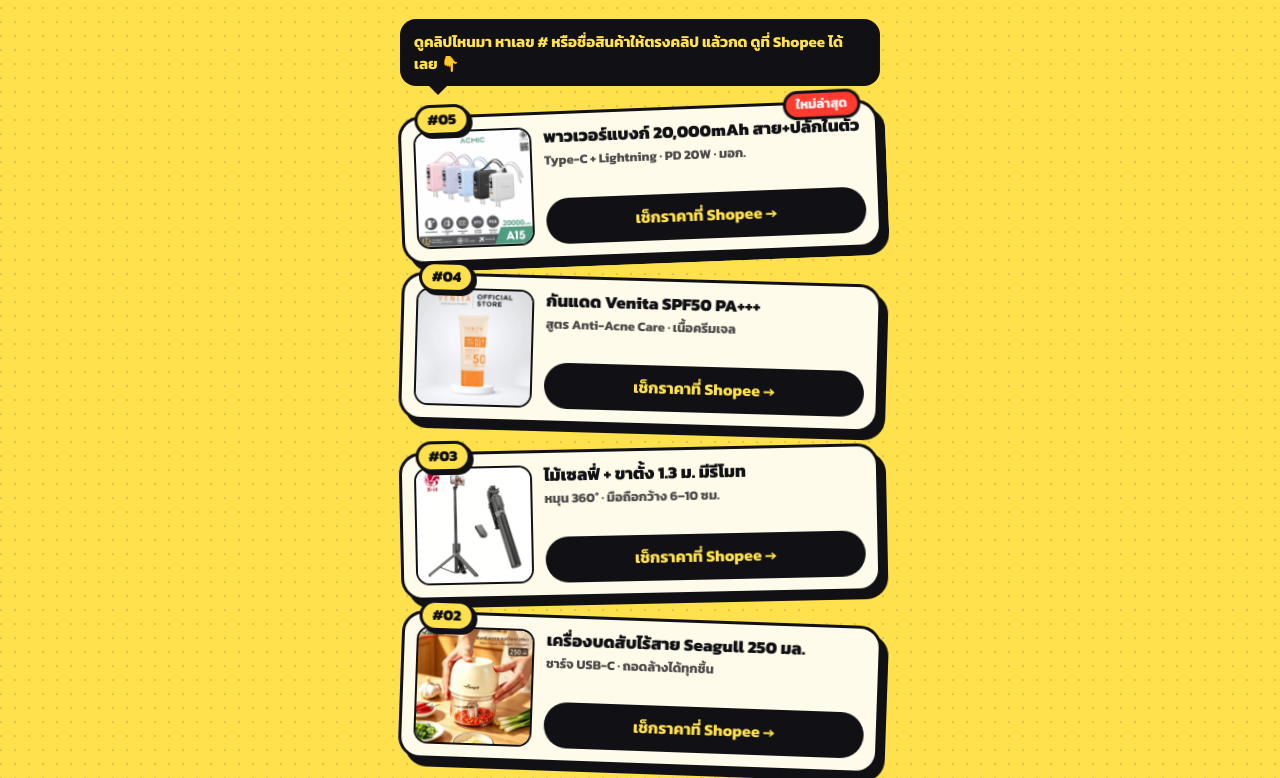
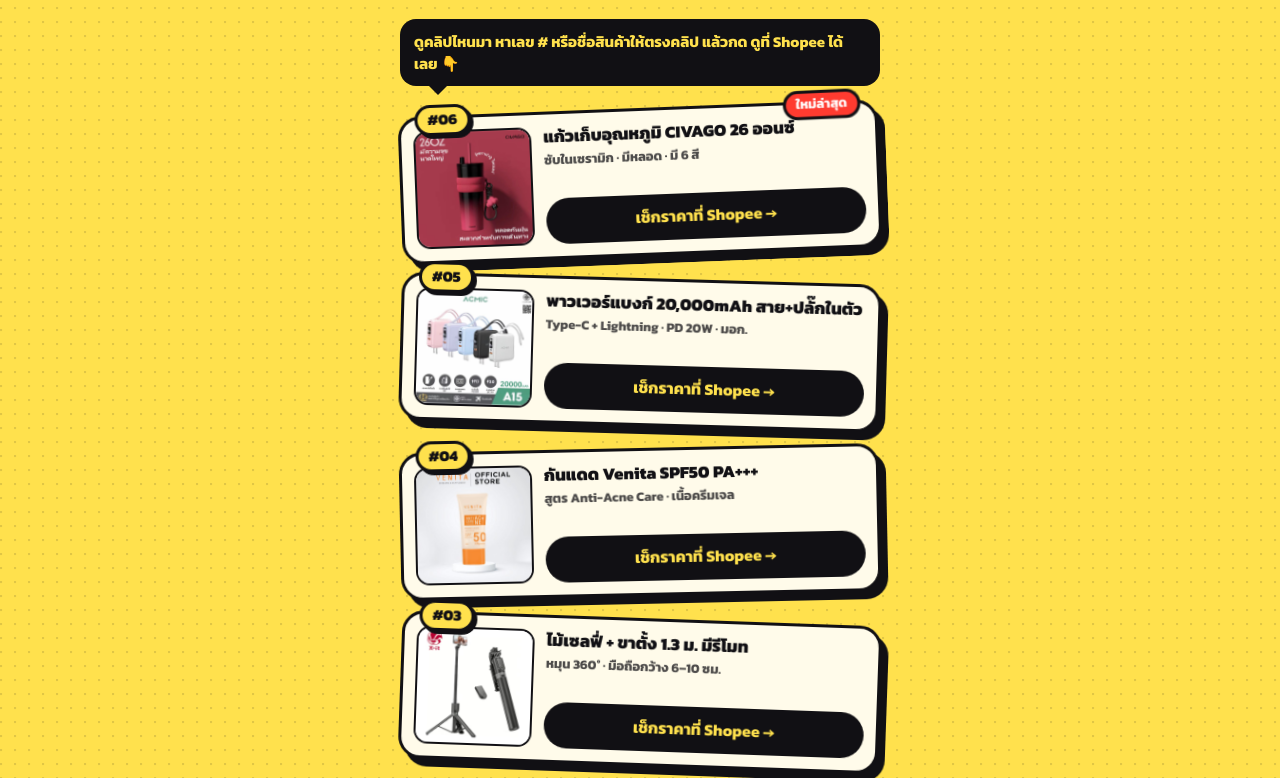
Before and after one commit to kongded/kongded.github.io, a plain HTML site: page index.html in a window 1280 px wide. Shown: the part 133-911 px from the top of the page. Drawn offline with Linux system fonts and the light colour scheme.

Commit message:
Update links: #06 civago

```diff
--- a/index.html
+++ b/index.html
@@ -70,9 +70,21 @@ footer nav a{color:var(--ink);border:2px solid var(--ink);border-radius:999px;pa
   </header>
   <p class="how">ดูคลิปไหนมา หา<b>เลข #</b> หรือชื่อสินค้าให้ตรงคลิป แล้วกด <b>ดูที่ Shopee</b> ได้เลย 👇</p>
   <main class="list">
-  <article class="card" style="--tilt:-2.2deg;--d:0.15s" id="p05">
+  <article class="card" style="--tilt:-2.2deg;--d:0.15s" id="p06">
+    <span class="code">#06</span>
+    <span class="new">ใหม่ล่าสุด</span>
+    <div class="pic"><img src="img/civago.jpg" alt="แก้วเก็บอุณหภูมิ CIVAGO 26 ออนซ์" width="480" height="480" loading="eager"></div>
+    <div class="body">
+      <h2>แก้วเก็บอุณหภูมิ CIVAGO 26 ออนซ์</h2>
+      <p class="tag">ซับในเซรามิก · มีหลอด · มี 6 สี</p>
+      <div class="row">
+        <a class="go" href="https://s.shopee.co.th/2VtKNYhuWm" rel="sponsored noopener" target="_blank">เช็กราคาที่ Shopee <b>→</b></a>
+      </div>
+    </div>
+  </article>
+  <article class="card" style="--tilt:1.6deg;--d:0.23s" id="p05">
     <span class="code">#05</span>
-    <span class="new">ใหม่ล่าสุด</span>
+
     <div class="pic"><img src="img/acmic.jpg" alt="พาวเวอร์แบงก์ 20,000mAh สาย+ปลั๊กในตัว" width="480" height="480" loading="eager"></div>
     <div class="body">
       <h2>พาวเวอร์แบงก์ 20,000mAh สาย+ปลั๊กในตัว</h2>
@@ -82,10 +94,10 @@ footer nav a{color:var(--ink);border:2px solid var(--ink);border-radius:999px;pa
       </div>
     </div>
   </article>
-  <article class="card" style="--tilt:1.6deg;--d:0.23s" id="p04">
+  <article class="card" style="--tilt:-1.2deg;--d:0.31s" id="p04">
     <span class="code">#04</span>
 
-    <div class="pic"><img src="img/venita.jpg" alt="กันแดด Venita SPF50 PA+++" width="480" height="480" loading="eager"></div>
+    <div class="pic"><img src="img/venita.jpg" alt="กันแดด Venita SPF50 PA+++" width="480" height="480" loading="lazy"></div>
     <div class="body">
       <h2>กันแดด Venita SPF50 PA+++</h2>
       <p class="tag">สูตร Anti-Acne Care · เนื้อครีมเจล</p>
@@ -94,7 +106,7 @@ footer nav a{color:var(--ink);border:2px solid var(--ink);border-radius:999px;pa
       </div>
     </div>
   </article>
-  <article class="card" style="--tilt:-1.2deg;--d:0.31s" id="p03">
+  <article class="card" style="--tilt:2.0deg;--d:0.39s" id="p03">
     <span class="code">#03</span>
 
     <div class="pic"><img src="img/xit.jpg" alt="ไม้เซลฟี่ + ขาตั้ง 1.3 ม. มีรีโมท" width="480" height="480" loading="lazy"></div>
@@ -106,7 +118,7 @@ footer nav a{color:var(--ink);border:2px solid var(--ink);border-radius:999px;pa
       </div>
     </div>
   </article>
-  <article class="card" style="--tilt:2.0deg;--d:0.39s" id="p02">
+  <article class="card" style="--tilt:-1.8deg;--d:0.47s" id="p02">
     <span class="code">#02</span>
 
     <div class="pic"><img src="img/seagull.jpg" alt="เครื่องบดสับไร้สาย Seagull 250 มล." width="480" height="480" loading="lazy"></div>
@@ -118,7 +130,7 @@ footer nav a{color:var(--ink);border:2px solid var(--ink);border-radius:999px;pa
       </div>
     </div>
   </article>
-  <article class="card" style="--tilt:-1.8deg;--d:0.47s" id="p01">
+  <article class="card" style="--tilt:-2.2deg;--d:0.55s" id="p01">
     <span class="code">#01</span>
 
     <div class="pic"><img src="img/charger.jpg" alt="หัวชาร์จ PD 30W + สาย Lightning" width="480" height="480" loading="lazy"></div>
```
Also changed, not shown: img/civago.jpg (added).
